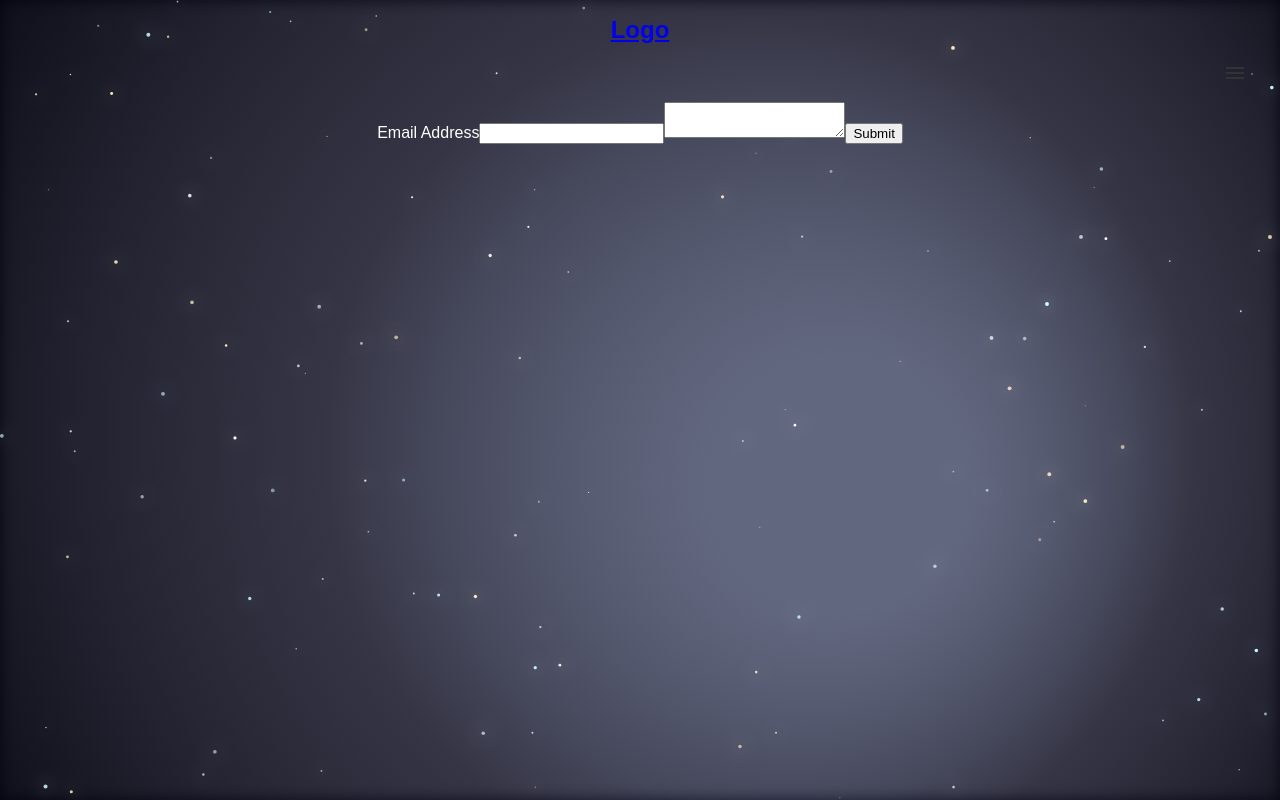
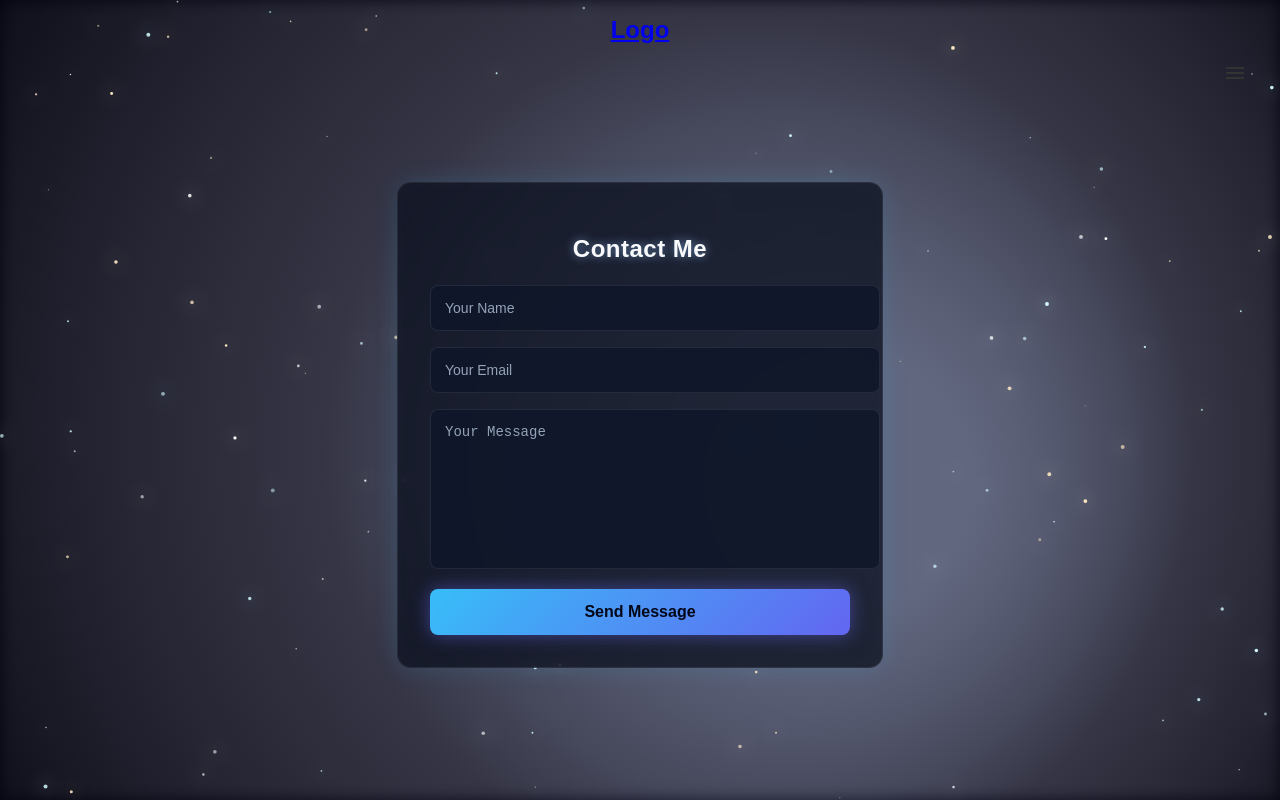
Before and after one commit to blueLotus3/tlportfolio, a React (Create React App) app: page /contact in a window 1280 px wide. Built offline with nearby package versions, Linux system fonts and the light colour scheme.

Commit message:
reworking form

```diff
--- a/src/pages/Contact.js
+++ b/src/pages/Contact.js
@@ -1,40 +1,58 @@
-// Make sure to run npm install @formspree/react
-// For more help visit https://formspr.ee/react-help
-import React from 'react';
-import { useForm, ValidationError } from '@formspree/react';
+import { useState } from "react";
 
-  const Contact = () => {
-  const [state, handleSubmit] = useForm("xwvzgnvv");
-  if (state.succeeded) {
-      return <p>Thanks for joining!</p>;
-  }
+
+const Contact = () => {
+  const [status, setStatus] = useState("");
+  const [loading, setLoading] = useState(false);
+
+  const handleSubmit = async (e) => {
+    e.preventDefault();
+    setLoading(true);
+    setStatus("Sending...");
+
+    const form = e.target;
+
+    try {
+      const res = await fetch("https://formspree.io/f/xwvzgnvv", {
+        method: "POST",
+        body: new FormData(form),
+        headers: {
+          Accept: "application/json",
+        },
+      });
+
+      // 🔥 ADD THIS DEBUG (important for your case)
+      console.log("STATUS:", res.status);
+
+      if (res.ok) {
+        setStatus("Message sent!");
+        form.reset();
+      } else {
+        const data = await res.json().catch(() => null);
+        console.log("ERROR RESPONSE:", data);
+        setStatus("Failed to send.");
+      }
+    } catch (err) {
+      console.error("FETCH ERROR:", err);
+      setStatus("Network error (failed to reach server).");
+    } finally {
+      setLoading(false);
+    }
+  };
+
   return (
-    <form onSubmit={handleSubmit}>
-      <label htmlFor="email">
-        Email Address
-      </label>
-      <input
-        id="email"
-        type="email"
-        name="email"
-      />
-      <ValidationError
-        prefix="Email"
-        field="email"
-        errors={state.errors}
-      />
-      <textarea
-        id="message"
-        name="message"
-      />
-      <ValidationError
-        prefix="Message"
-        field="message"
-        errors={state.errors}
-      />
-      <button type="submit" disabled={state.submitting}>
-        Submit
+    <form onSubmit={handleSubmit} className="contact-form">
+      <h2>Contact Me</h2>
+
+      <input type="text" name="name" placeholder="Your Name" required />
+      <input type="email" name="email" placeholder="Your Email" required />
+      <textarea name="message" placeholder="Your Message" required />
+
+      <button type="submit" disabled={loading}>
+        {loading ? "Sending..." : "Send Message"}
       </button>
+
+      {status && <p>{status}</p>}
     </form>
   );
 };
```
